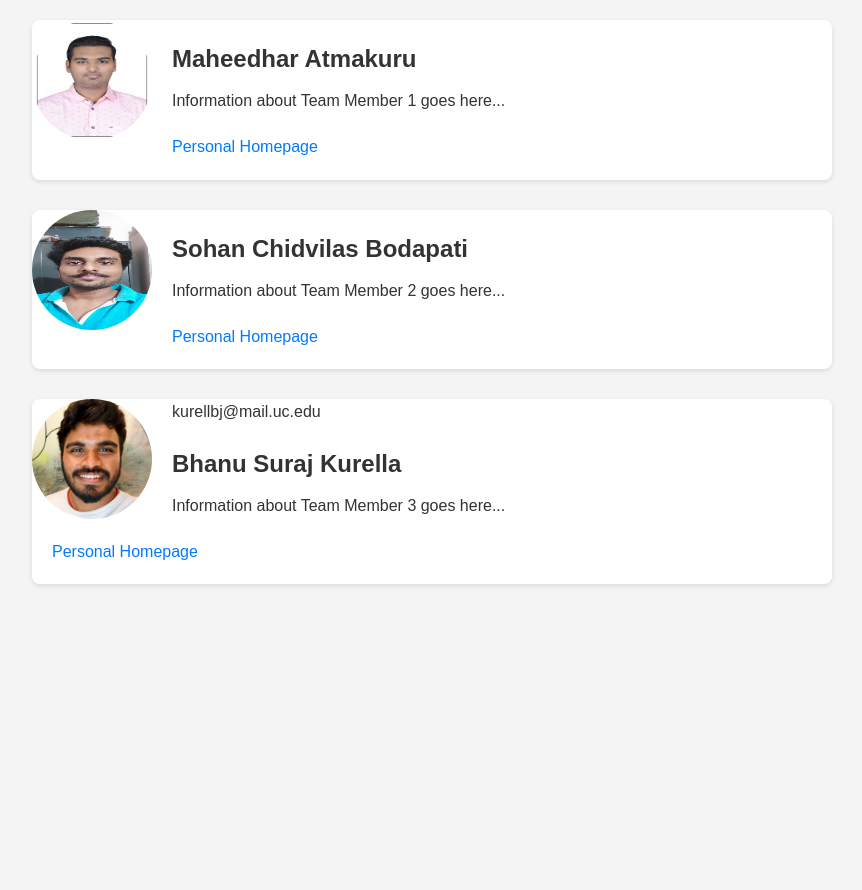
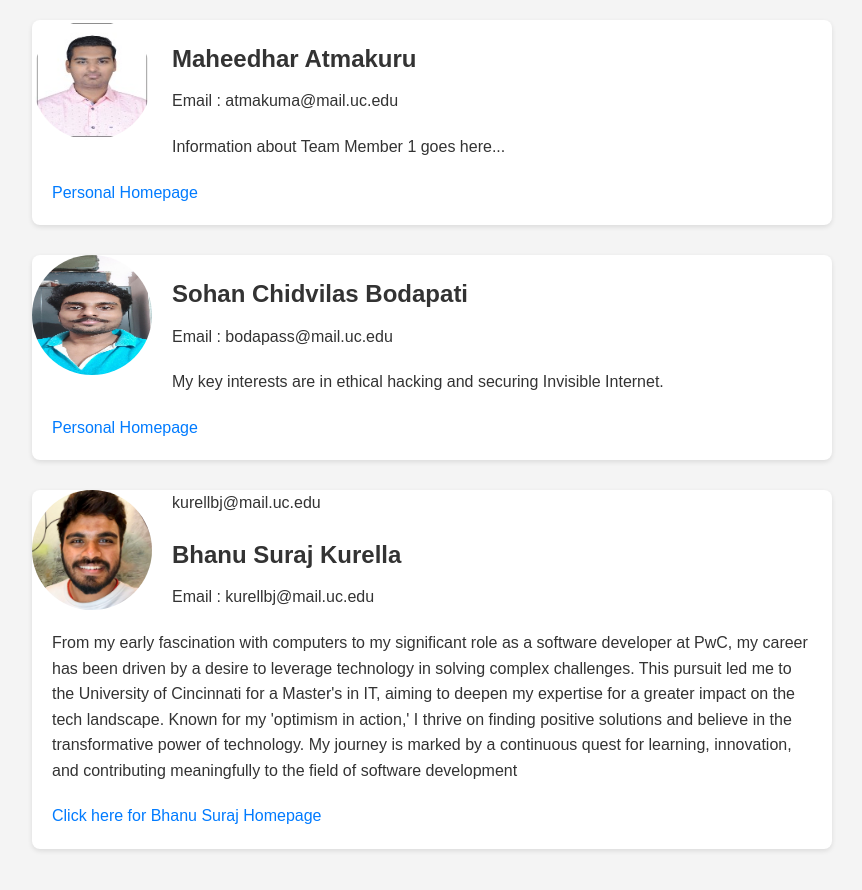
Before and after one commit to waph-team16/waph-team16-demo.github.io, a plain HTML site: page index.html in a window 1280 px wide. Shown: the whole page, without its empty margins (208-1070 px from the left). Before the commit the page ends 800 px from the top, so only its background shows below. Drawn offline with Linux system fonts and the light colour scheme.

Commit message:
Update index.html

```diff
--- a/index.html
+++ b/index.html
@@ -80,6 +80,7 @@
             <img src="Maheedharheadshot.jpg" alt="Maheedhar Atmakuru">
             <div class="team-member-details">
                 <h2>Maheedhar Atmakuru</h2>
+                <p>Email : atmakuma@mail.uc.edu</p>
                 <p>Information about Team Member 1 goes here...</p>
                 <a href="https://maheedhar-Atmakuru.github.io">Personal Homepage</a>
             </div>
@@ -90,7 +91,8 @@
             <img src="headshot.jpg" alt="Sohan Chidvilas Bodapati">
             <div class="team-member-details">
                 <h2>Sohan Chidvilas Bodapati</h2>
-                <p>Information about Team Member 2 goes here...</p>
+                <p>Email : bodapass@mail.uc.edu</p>
+                <p>My key interests are in ethical hacking and securing Invisible Internet.</p>
                 <a href="https://sohanchidvilasbodapati.github.io/">Personal Homepage</a>
             </div>
         </div>
@@ -100,8 +102,9 @@
             <img src="suraj.jpg" alt="Bhanu Suraj kurella"> kurellbj@mail.uc.edu
             <div class="team-member-details">
                 <h2>Bhanu Suraj Kurella</h2>
-                <p>Information about Team Member 3 goes here...</p>
-                <a href="https://kurellbj.github.io/">Personal Homepage</a>
+                <p>Email : kurellbj@mail.uc.edu</p>
+                <p>From my early fascination with computers to my significant role as a software developer at PwC, my career has been driven by a desire to leverage technology in solving complex challenges. This pursuit led me to the University of Cincinnati for a Master's in IT, aiming to deepen my expertise for a greater impact on the tech landscape. Known for my 'optimism in action,' I thrive on finding positive solutions and believe in the transformative power of technology. My journey is marked by a continuous quest for learning, innovation, and contributing meaningfully to the field of software development</p>
+                <a href="https://kurellbj.github.io/">Click here for Bhanu Suraj Homepage</a>
             </div>
         </div>
 
```
